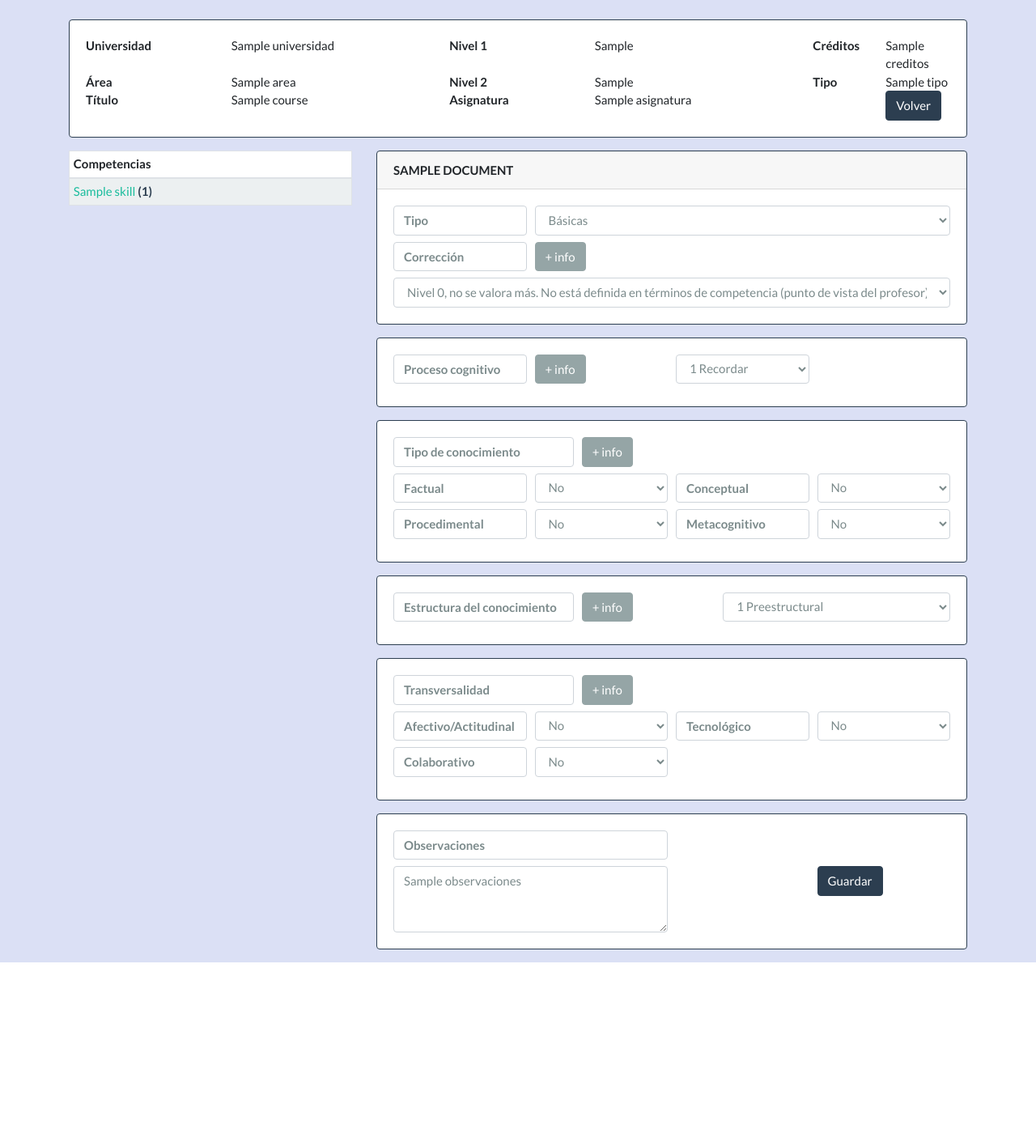
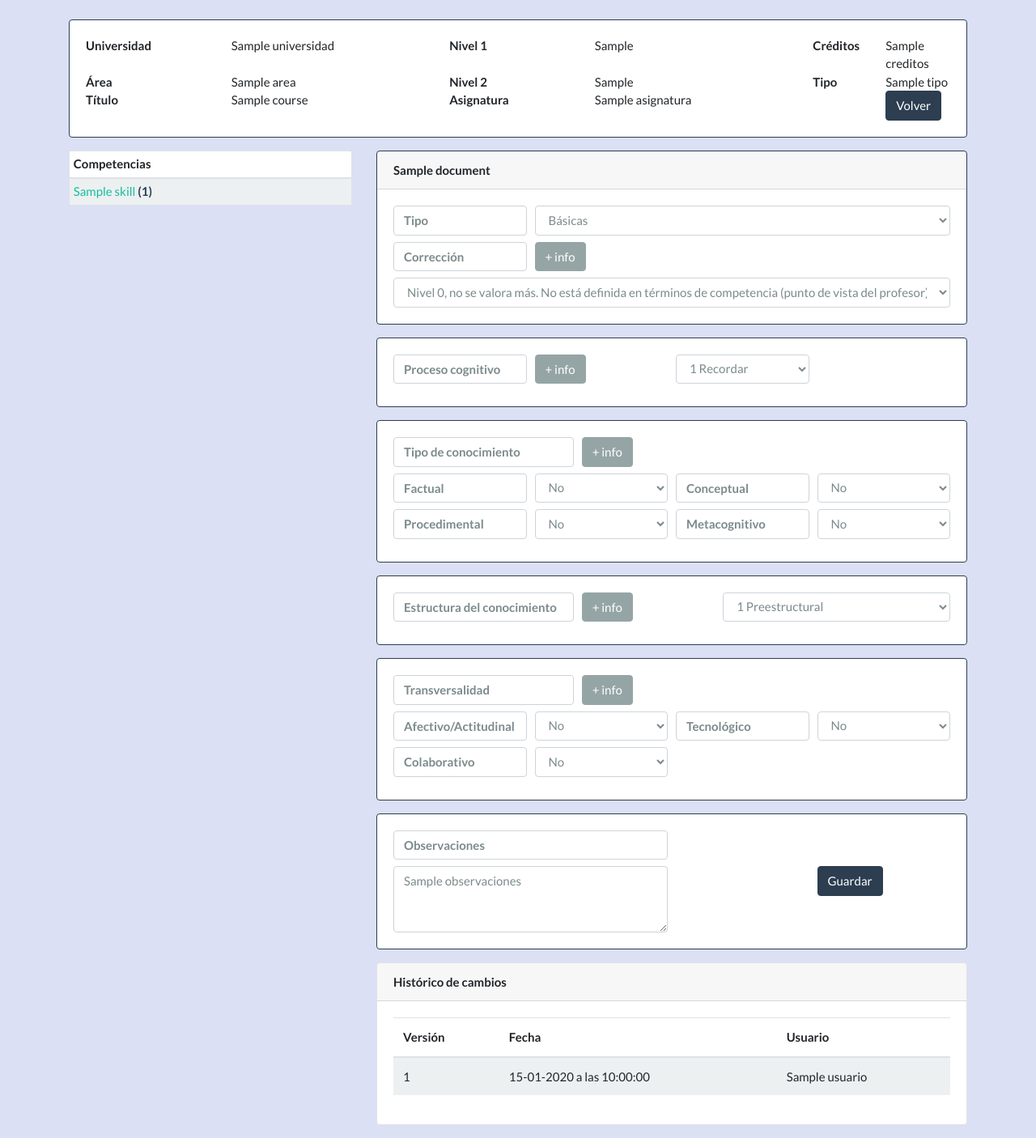
Before and after one commit to abalderas/corameval, a Flask app: template templates/skills.html in a window 1280 px wide. Shown: the part 71-1477 px from the top of the page at 81% size. Before the commit the page ends 1260 px from the top, so only its background shows below. Run offline with Flask 2, Linux system fonts and the light colour scheme; the template is opened without the code that fills it: most values are stand-ins (such as "Sample title", 1, 10 or a date in 2020); some libraries are stand-ins or nearby versions.

Commit message:
historico de cambios implementado

```diff
--- a/app.py
+++ b/app.py
@@ -239,7 +239,7 @@ def skill(id, save):
     # obtenemos id del curso
     document_skill = mongo.db.competencias.find_one({"_id": ObjectId(id)}, {"course_id":1, "name":1, "tipo": 1,
         "correccion":1, "cognitivo":1, "factual": 1, "conceptual":1, "procedimental": 1, "metacognitivo":1,
-        "estructura":1, "afectivo":1, "tecnologico":1, "colaborativo":1, "observaciones": 1})
+        "estructura":1, "afectivo":1, "tecnologico":1, "colaborativo":1, "observaciones": 1, "revisiones": 1})
     data_course = institution(document_skill['course_id'])
 
     documents_all_skills = mongo.db.competencias.find({"course_id": document_skill['course_id']}).sort("name",1)
@@ -253,7 +253,7 @@ def result(id, save):
     document_result = mongo.db.resultados.find_one({"_id": ObjectId(id)}, {"course_id":1, "name":1,
         "correccion":1, "verificabilidad":1, "autenticidad":1, "cognitivo":1, "factual": 1,
         "conceptual":1, "procedimental": 1, "metacognitivo":1, "estructura":1, "afectivo":1,
-        "tecnologico":1, "colaborativo":1, "observaciones": 1})
+        "tecnologico":1, "colaborativo":1, "observaciones": 1, "revisiones": 1})
     data_course = institution(document_result['course_id'])
 
     documents_all_results = mongo.db.resultados.find({"course_id": document_result['course_id']}).sort("name",1)
@@ -264,7 +264,7 @@ def result(id, save):
 @app.route('/instrument/<id>/<save>')
 def instrument(id, save):
     # obtenemos id del curso
-    documents_instrument = mongo.db.instrumentos.find_one({"_id": ObjectId(id)}, {"course_id":1, "name":1, "correccion": 1, "autenticidad": 1, "observaciones": 1})
+    documents_instrument = mongo.db.instrumentos.find_one({"_id": ObjectId(id)}, {"course_id":1, "name":1, "correccion": 1, "autenticidad": 1, "observaciones": 1, "revisiones": 1})
     data_course = institution(documents_instrument['course_id'])
 
     documents_all_instruments = mongo.db.instrumentos.find({"course_id": documents_instrument['course_id']}).sort("name",1)
--- a/templates/skills.html
+++ b/templates/skills.html
@@ -93,7 +93,7 @@
             {% endif %}
             <div class="card border-primary mb-3 ">
                 <div class="card-header">
-                        <strong>{{document['name'].upper()}}</strong>
+                        <strong>{{document['name']}}</strong>
                 </div>
                 <div class="card-body">
                     <div class="form-row">
@@ -310,6 +310,30 @@
                         </div>
                     </div>
                 </div>
+                <div class="card border primary mb-3">
+                    <div class="card-header"><strong>Histórico de cambios</strong></div>
+                    <div class="card-body">
+                        <table class="table table-hover">
+                            <thead>
+                                <tr>
+                                    <th scope="col">Versión</th>
+                                    <th scope="col">Fecha</th>
+                                    <th scope="col">Usuario</th>
+                                </tr>
+                            </thead>
+                            <tbody>
+                                {% for revision in document['revisiones'] %}
+                                <tr class="table-light">
+                                    <td>{{loop.index}}</td>
+                                    <td>{{revision['fecha'].strftime('%d-%m-%Y a las %H:%M:%S')}}</td>
+                                    <td>{{revision['usuario']}}</td>
+
+                                </tr>
+                                {% endfor %}
+                            </tbody>
+                        </table>
+                    </div>
+                </div>
 
 
         </form>
```
Also changed, not shown: templates/instruments.html (+27 -1 lines), templates/results.html (+26 -1 lines).
